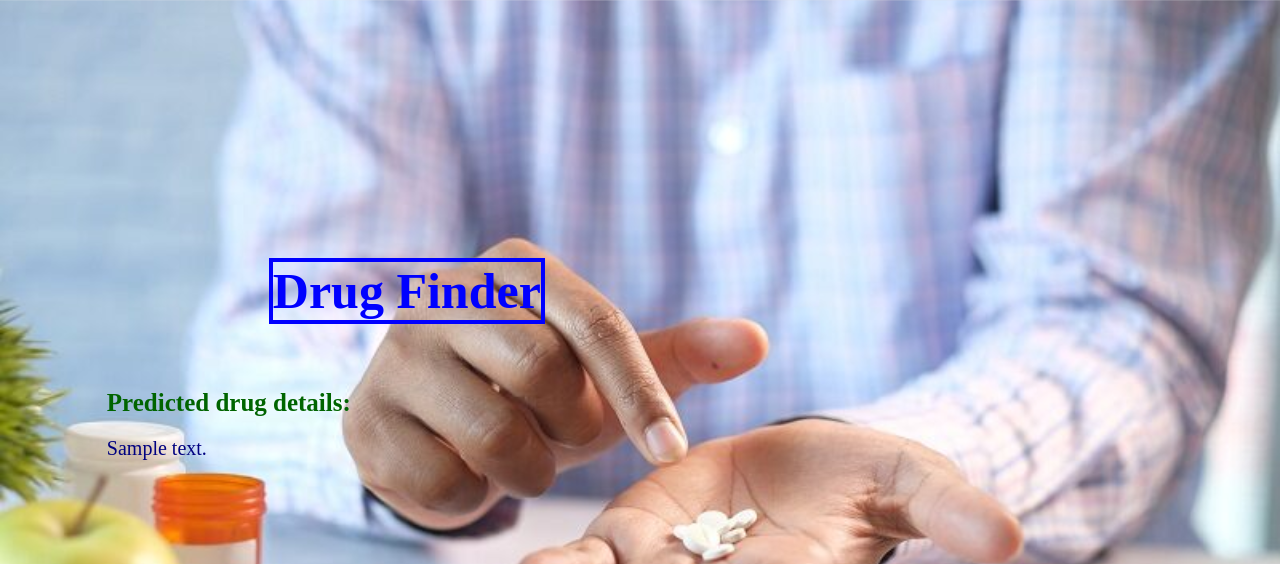
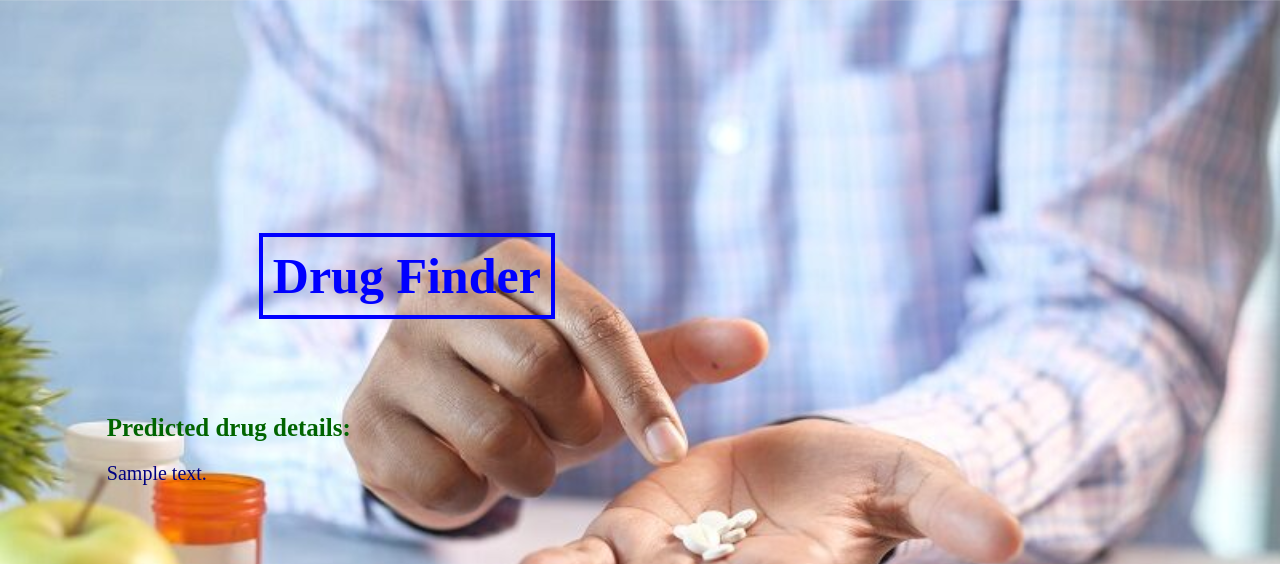
Before and after one commit to NasrinRipa/drug-finder, a Flask app: template templates/results.html in a window 1280 px wide. Shown: the top 564 px of the page. Run offline with Flask 2, Linux system fonts and the light colour scheme; the template is opened without the code that fills it: most values are stand-ins (such as "Sample title", 1, 10 or a date in 2020).

Commit message:
Update results.html 222

```diff
--- a/templates/results.html
+++ b/templates/results.html
@@ -21,9 +21,9 @@
 
         .head-container {
             border: 4px solid blue; /* Border around the header */
-            padding: 0px; /* Padding inside the header container */
+            padding: 10px; /* Padding inside the header container */
             text-align: center; /* Center-align text inside the container */
-            margin-bottom: 20px; /* Added margin at the bottom of the header container */
+            margin-bottom: 50px; /* Added margin at the bottom of the header container */
         }
 
         .head {
```
